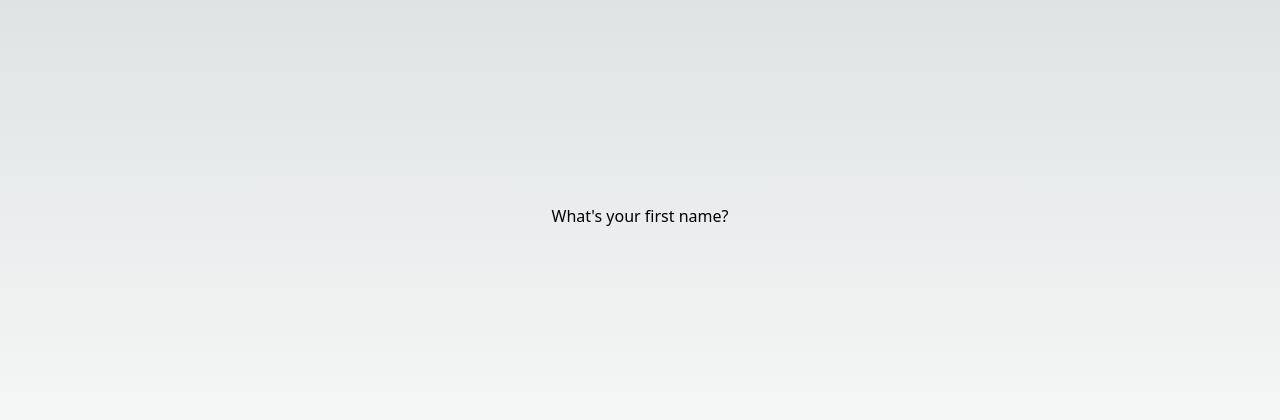
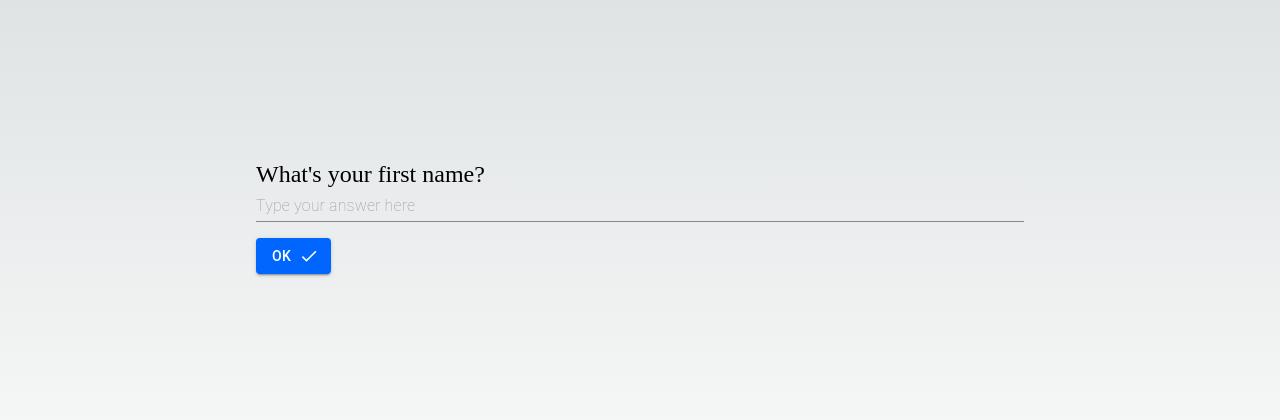
Before and after one commit to yksolanki9/formX, a Next.js app: page / in a window 1280 px wide. Shown: the part 184-604 px from the top of the page. Built offline with nearby package versions, Linux system fonts and the light colour scheme.

Commit message:
Create a question with text input

```diff
--- a/pages/index.tsx
+++ b/pages/index.tsx
@@ -1,9 +1,30 @@
+import Button from "@mui/material/Button";
+import DoneIcon from "@mui/icons-material/Done";
+import TextField from "@mui/material/TextField";
+
 export default function Home() {
   return (
     <>
-      <div className="snap-y snap-mandatory h-screen overflow-scroll">
-        <div className="h-screen flex items-center justify-center snap-start snap-always">
-          <div>What's your first name?</div>
+      <div className="snap-y snap-mandatory h-screen overflow-scroll sm:px-20 px-10">
+        <div className="h-screen flex flex-col justify-center snap-start snap-always max-w-3xl mx-auto">
+          <div className="text-2xl">What's your first name?</div>
+          <TextField
+            required
+            fullWidth
+            id="standard-required"
+            placeholder="Type your answer here"
+            variant="standard"
+            className="mt-8"
+            inputProps={{
+              className:
+                "text-3xl text-white border-2 border-white hover:border-2 hover:border-white placeholder:font-thin",
+            }}
+          />
+          <div className="pt-4">
+            <Button variant="contained" endIcon={<DoneIcon />}>
+              OK
+            </Button>
+          </div>
         </div>
         <div className="h-screen flex items-center justify-center snap-start snap-always">
           <div>And what's your last name?</div>
--- a/tailwind.config.js
+++ b/tailwind.config.js
@@ -9,4 +9,7 @@ module.exports = {
     extend: {},
   },
   plugins: [],
+  corePlugins: {
+    preflight: false,
+  },
 };
```
